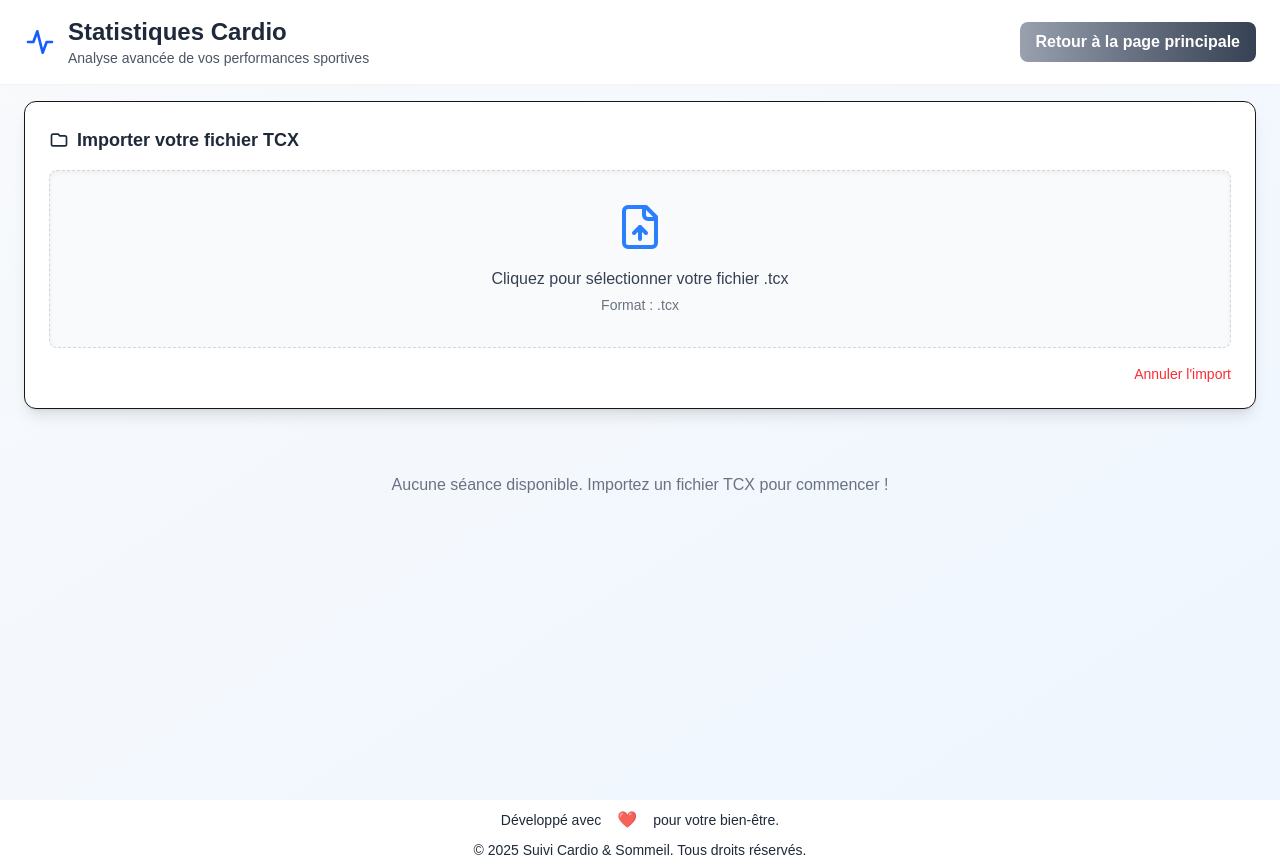
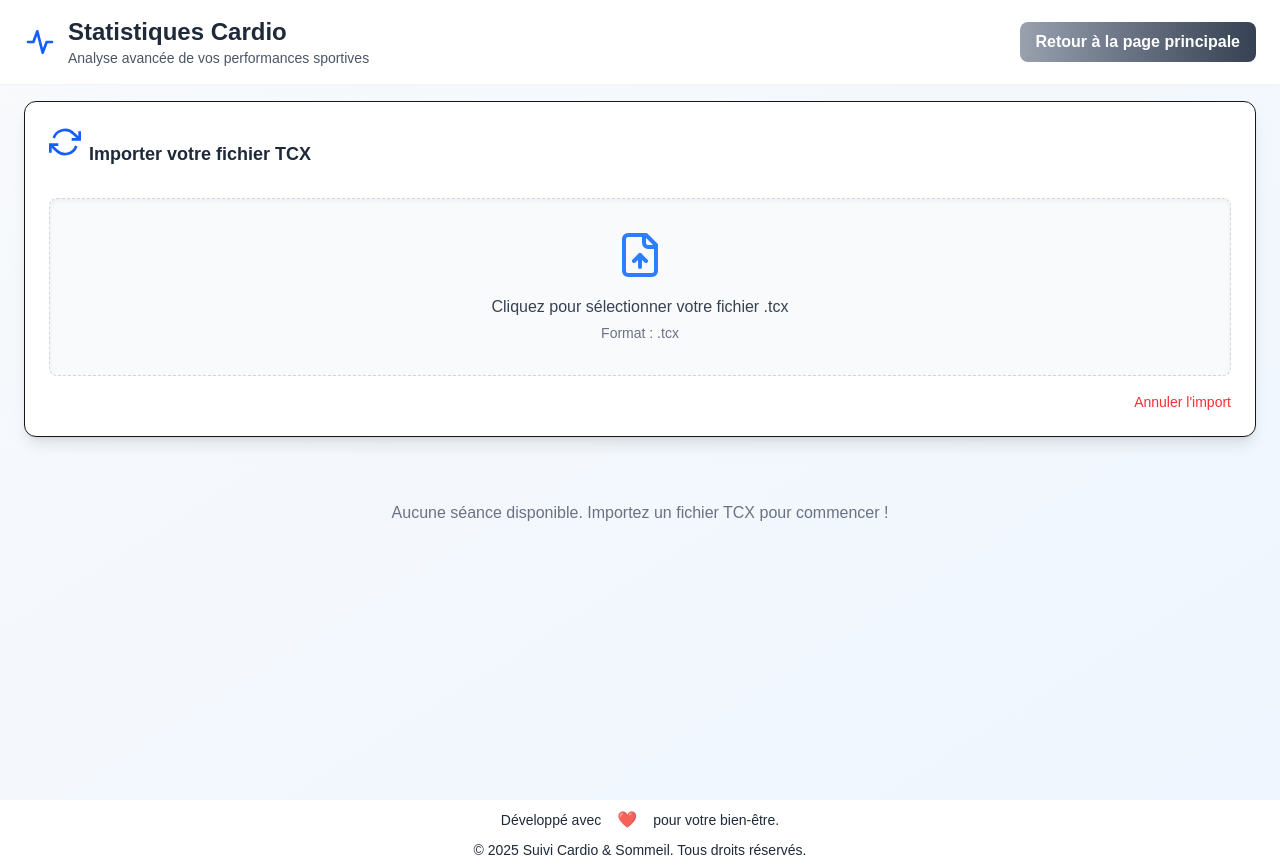
Before and after one commit to VidadTol/Statistiques-Cardio, a Next.js app in the folder stats-cardio/: page /cardio in a window 1280 px wide. Both pictures are taken after a click on the button "Importer TCX". Built offline with nearby package versions, Linux system fonts and the light colour scheme.

Commit message:
feat: Update upload section header in Navbar component for improved styling and clarity

```diff
--- a/stats-cardio/src/app/cardio/components/Navbar.tsx
+++ b/stats-cardio/src/app/cardio/components/Navbar.tsx
@@ -100,16 +100,8 @@ export default function Navbar({
       {isUploading && (
         <div className="max-w-7xl mx-auto px-6 py-4">
           <div className="bg-white rounded-xl p-6 shadow-lg border relative">
-            <h3 className="text-lg font-semibold mb-4 text-gray-800 flex items-center gap-2">
-              <svg
-                viewBox="0 0 24 24"
-                fill="none"
-                stroke="currentColor"
-                strokeWidth="2"
-                className="w-5 h-5"
-              >
-                <path d="M3 7v10a2 2 0 002 2h14a2 2 0 002-2V9a2 2 0 00-2-2h-6l-2-2H5a2 2 0 00-2 2z" />
-              </svg>
+            <h3 className="text-lg font-bold mb-4 text-gray-800 flex items-center gap-2">
+              <span className="w-8 h-8 text-blue-600 mb-6 ">{icons.refresh}</span>
               Importer votre fichier TCX
             </h3>
             <CardioUploader onAnalyseExtracted={handleNewAnalyse} />
```
